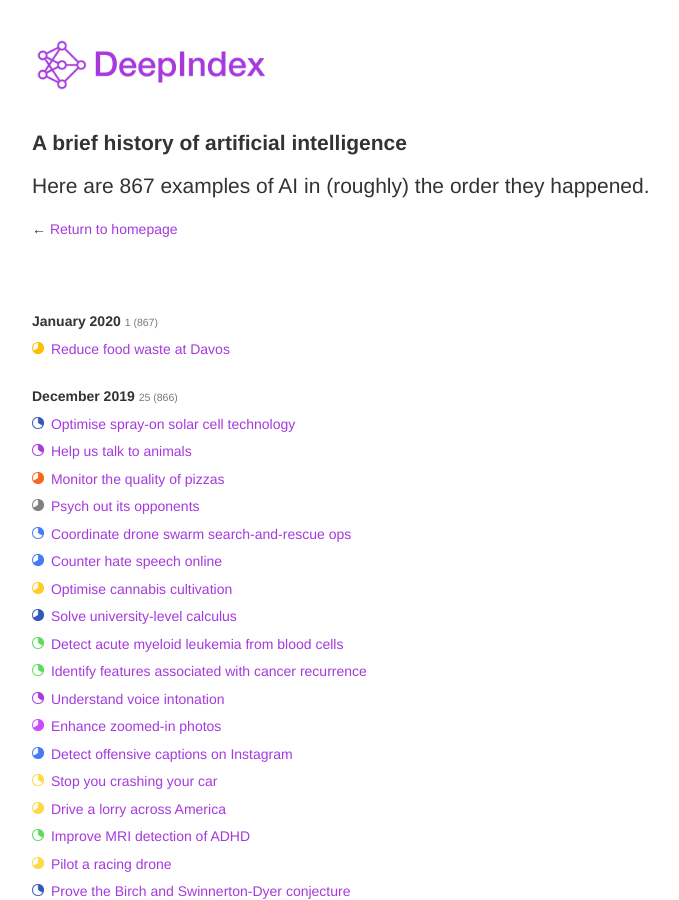
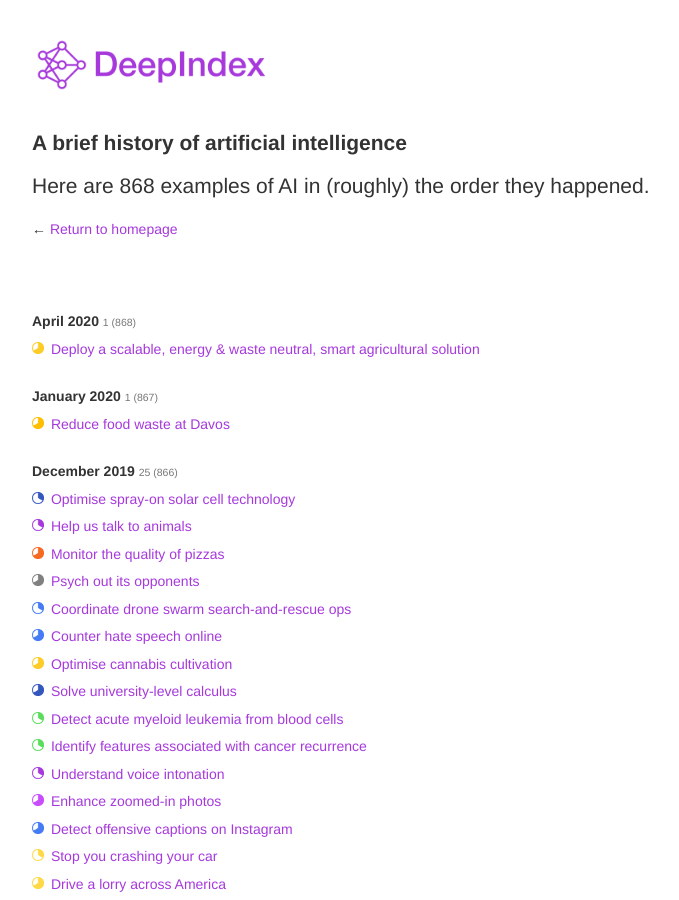
Before and after one commit to targetpracticepro/deepindex.github.io, a Jekyll site: the page built from pages/history.html, in a window 1280 px wide and 900 px high. Shown: the whole window, without its empty margins (38-717 px from the left). Built offline with Jekyll 4.4.1, drawn with Linux system fonts in a browser that asks for light colours; nearby versions of some CDN libraries; some of the changed text lies outside the part shown.

Commit message:
Update links.yml

```diff
--- a/_data/links.yml
+++ b/_data/links.yml
@@ -4332,3 +4332,8 @@
   cat: ind
   status: does
   date: 2020-01-17
+- title: "Deploy a scalable, energy & waste neutral, smart agricultural solution"
+  url: https://www.smartkas.com
+  cat: agr
+  status: does
+  date: 2020-04-21
```
